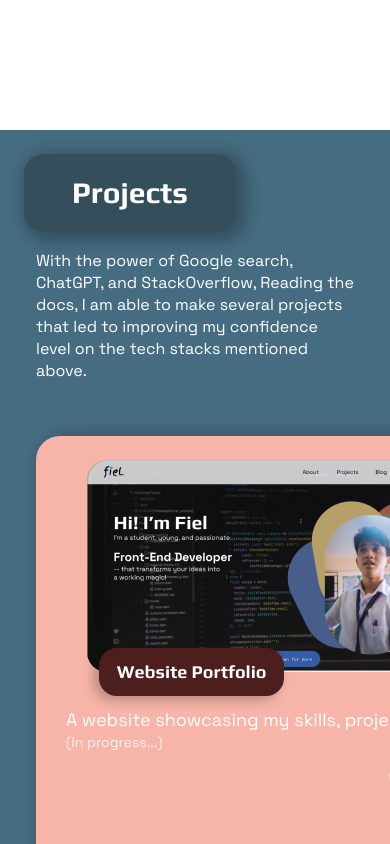
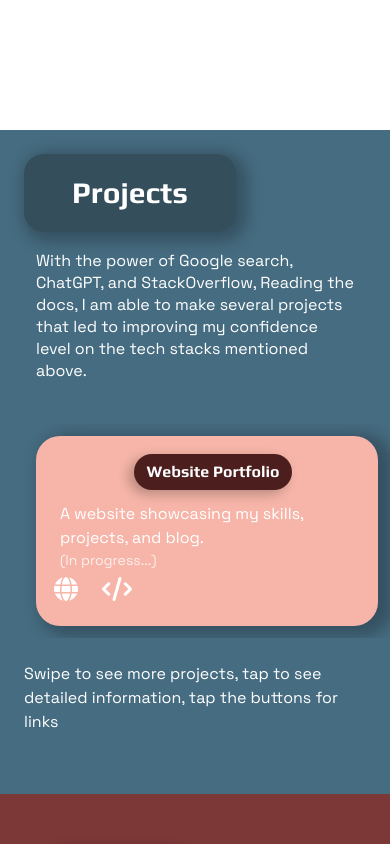
Before and after one commit to piyeldev/portfolio, a SvelteKit app: page / in a window 390 px wide. Shown: the part 4480-5324 px from the top of the page. Built offline with nearby package versions, Linux system fonts and the light colour scheme.

Commit message:
Inspected the project, got insights, and look on the Projects component, fixed design issues

```diff
--- a/src/components/ProjectCard.svelte
+++ b/src/components/ProjectCard.svelte
@@ -1,5 +1,4 @@
 <script>
-	import image18 from '$lib/assets/image18.png';
 	import { onMount } from 'svelte';
 
 	export let image;
@@ -15,21 +14,28 @@
 
 	let backgroundColorOfTitle;
 	let backgroundColor;
+
+	let imageLink;
 	onMount(() => {
 		backgroundColorOfTitle = bgTitle;
 		backgroundColor = bg;
+
+		console.log(image)
 	})
 </script>
 
 <div style="background-color: {backgroundColor};"
-	class="flex-shrink-0 hover:scale-105 duration-200 min-w-72 card md:px-5 px-4 md:pt-6 pt-4 md:pb-6 pb-4 rounded-2xl card-shadow flex flex-col"
+	class="flex-shrink-0 hover:scale-105 duration-200 w-fit h-auto md:px-5 px-3 md:pt-6 md:pb-6 py-3 rounded-2xl card-shadow flex flex-col"
 >
 	<div class="flex justify-center align-bottom">
 		<div class="grid">
-			<img src={image} alt="headerIMG" class="w-fit h-full row-start-1 col-start-1" >
+			<div class="col-start-1 row-start-1">
+				<enhanced:img src="{image}" alt="headerIMG" class="rounded-xl md:max-w-72 max-w-38 h-auto" ></enhanced:img>
+
+			</div>
 			<div class="row-start-1 col-start-1 flex items-end -mb-4">
 				<h3 style="background-color: {backgroundColorOfTitle};"
-					class="md:text-base text-xs ml-2 px-3 py-2 text-white rounded-xl title-shadow w-fit h-fit"
+					class="md:text-base text-[16px] ml-2 md:px-3 px-2 md:py-2 py-1 text-white rounded-xl title-shadow w-fit h-fit"
 				>
 					{title}
 				</h3>
@@ -39,7 +45,7 @@
 
 	<div class=" flex md:flex-row flex-col mt-6">
 		<div class=" md:ml-3 ml-1 md:w-40">
-			<p class="text-white md:text-[18px] text-xs">{desc}</p>
+			<p class="text-white md:text-[18px] text-[16px]">{desc}</p>
 			{#if prog === 0}
 				<div class="h-5"></div>
 			{:else if prog === 1}
@@ -48,21 +54,23 @@
 				<p class="text-[#ffffffc9] text-[14px]">(In progress...)</p>
 			{/if}
 		</div>
-		<div class="md:flex hidden gap-4 ml-4">
+		<div class="md:flex hidden gap-4 ml-4 self-end">
 			<a target="_blank" href={link}><i class=" fa-solid fa-globe mt-8 text-white text-2xl"></i></a>
 			<a target="_blank" href={repo}><i class="fa-solid fa-code text-white text-2xl"></i></a>
 		</div>
 	</div>
-	<div class="flex flex-col">
-		<h3
+	<div class="h-full flex items-end">
+		<div class="flex flex-col">
+			<h3
 			class="md:inline-block hidden text-white md:mt-0 mt-2 text-sm md:text-base md:ml-3 leading-4 md:leading-normal"
 		>
 			Tech Stack Used:
 			<slot />
 		</h3>
+		</div>
 		<div class="md:hidden flex gap-4 justify-end mr-2">
-			<a target="_blank" href={link}><i class=" fa-solid fa-globe text-white text-2xl"></i></a>
-			<a target="_blank" href={repo}><i class="fa-solid fa-code text-white text-2xl"></i></a>
+			<a target="_blank" href={link}><i class=" fa-solid fa-globe text-white text-base"></i></a>
+			<a target="_blank" href={repo}><i class="fa-solid fa-code text-white text-base"></i></a>
 		</div>
 	</div>
 </div>
--- a/src/components/Projects.svelte
+++ b/src/components/Projects.svelte
@@ -1,12 +1,12 @@
 <script>
 	import ProjectCard from './ProjectCard.svelte';
-	import image18 from '$lib/assets/image18.png';
-	import calculatorImg from '$lib/assets/calculator.png'
+	import image18 from '$lib/assets/image18.png?enhanced';
+	import calculatorImg from '$lib/assets/calculator.png?enhanced'
 </script>
 
-<section id="projects">
-	<div class="bg-[#466C81] flex justify-center max-w-[1440px]">
-		<div class="flex flex-col w-full lg:gap-8 gap-4 pt-4 pb-10">
+<section id="projects" class="bg-[#466C81] text-white">
+	<div class="flex justify-center">
+		<div class="flex flex-col w-full lg:gap-8 gap-4 pt-4 pb-10 max-w-[1440px]">
 			<div
 				class="top-elements w-full flex md:items-center md:gap-6 md:flex-row flex-col lg:px-10 md:px-6 px-4"
 			>
@@ -45,16 +45,17 @@
 					desc="A collection of calculators for math nerds and students"
 					bg="#a9c9f9"
 					bgTitle="#1f324f"
-					><a href="#tech-stack">
-						<div class="technologies text-[14px] underline">
-							My Web Development Stack <i class="fa-solid fa-arrow-up-right-from-square text-[14px]"
-							></i>
-						</div>
-					</a></ProjectCard
+					>
+					<div class="flex gap-2">
+						<img width="48" height="48" src="https://img.icons8.com/color/48/html-5--v1.png" alt="html-5--v1"/>
+						<img width="48" height="48" src="https://img.icons8.com/color/48/css3.png" alt="css3"/>
+						<img width="48" height="48" src="https://img.icons8.com/color/48/javascript--v1.png" alt="javascript--v1"/>
+						<img width="48" height="48" src="https://img.icons8.com/color/48/bootstrap--v2.png" alt="bootstrap--v2"/>
+					</div>
+					</ProjectCard
 				>
 			</div>
+			<div class="guide lg:hidden flex text-[16px] mx-4">Swipe to see more projects, tap to see detailed information, tap the buttons for links</div>
 		</div>
 	</div>
 </section>
-
-<style lang="postcss"></style>
--- a/src/routes/+layout.svelte
+++ b/src/routes/+layout.svelte
@@ -7,3 +7,4 @@
 <Navbar />
 <slot />
 <Footer />
+clear
```
Also changed, not shown: 1 other file (tests, documents, lock files or other folders).
